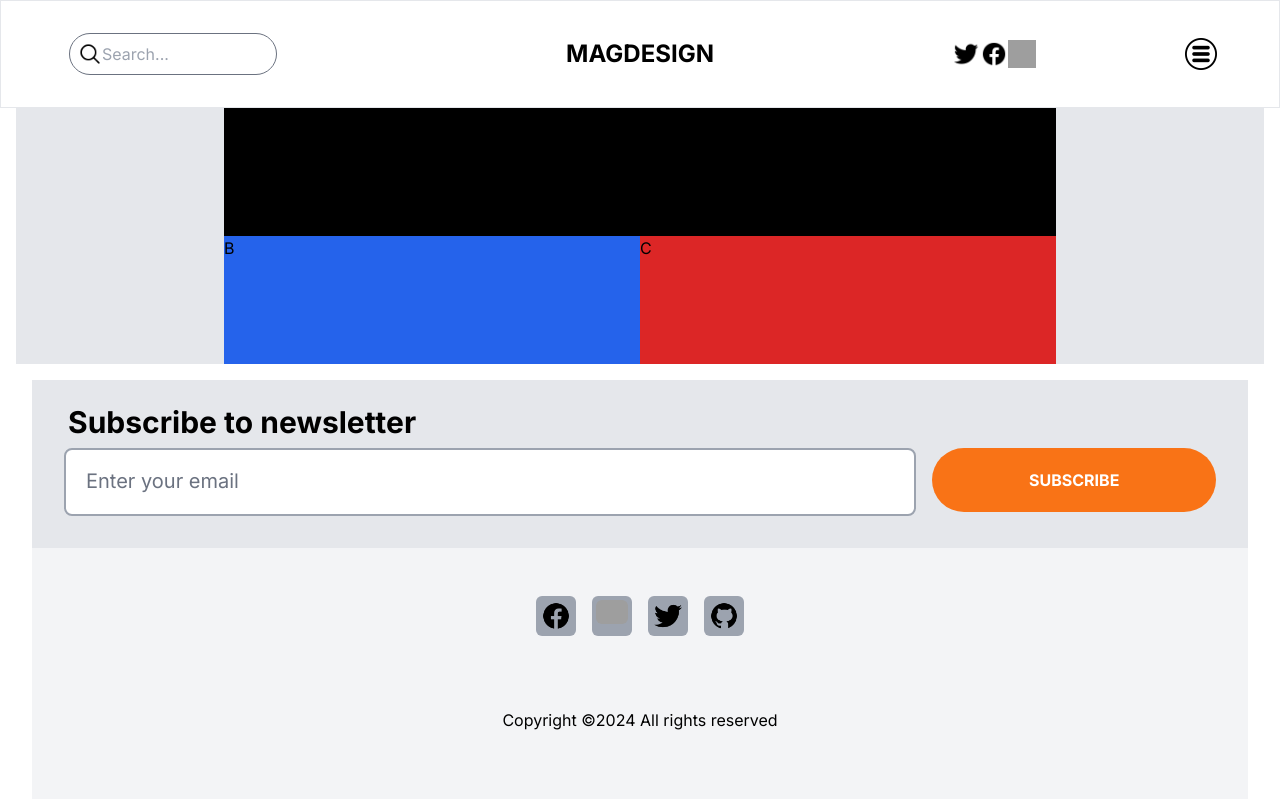
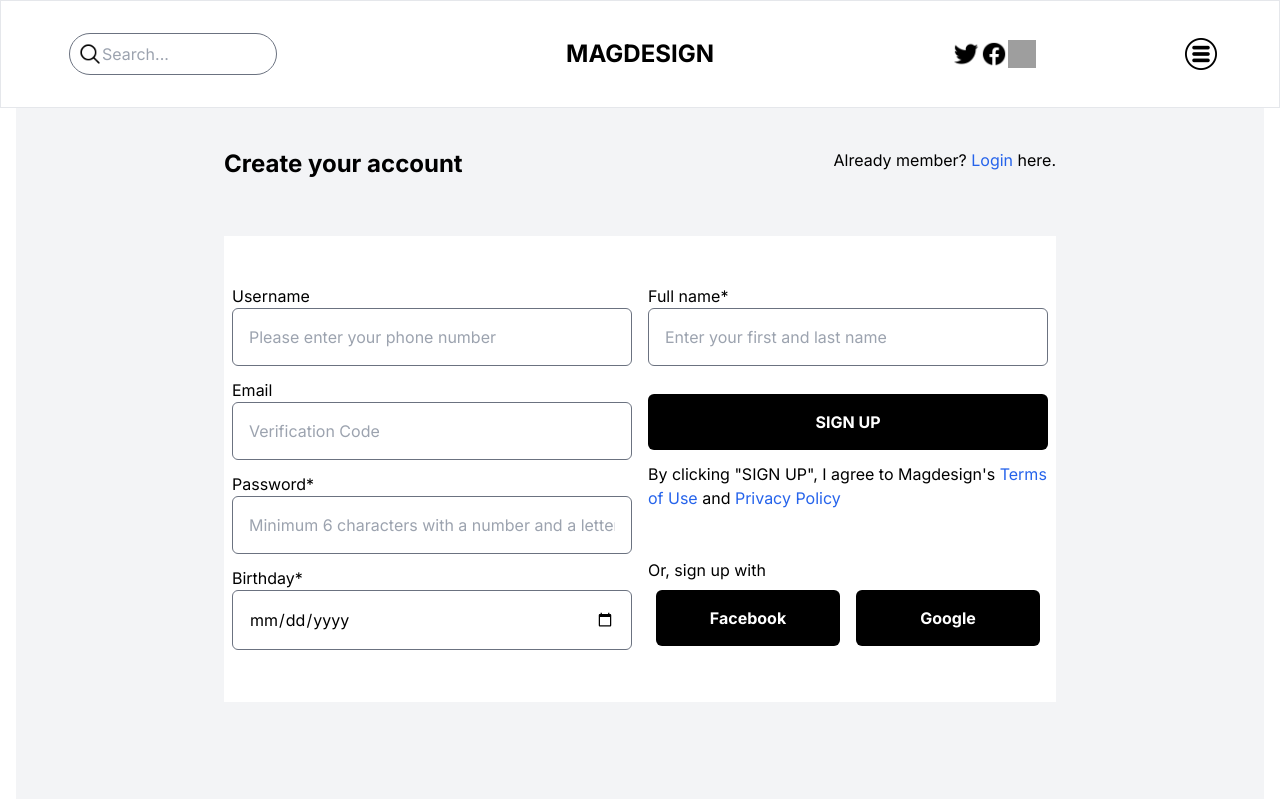
Before and after one commit to NabarajBasnet/MagDesign, a Next.js app: page /account/signup in a window 1280 px wide. Shown: the top 799 px of the page. Built offline with nearby package versions, Linux system fonts and the light colour scheme; grey boxes are pictures that could not be loaded.

Commit message:
Log In and Sign Up pages created

```diff
--- a/src/app/account/login/page.jsx
+++ b/src/app/account/login/page.jsx
@@ -10,7 +10,7 @@ const Login = () => {
       <div className="w-full">
         <div className=" w-full flex justify-center items-center">
           <div className="w-6/12 py-8 md:flex text-center items-center justify-between">
-            <h1 className="text-2xl font-bold ">Welcome to Magdesign!  Please login</h1>
+            <h1 className="text-2xl font-bold">Welcome to Magdesign!  Please login</h1>
             <span className="mt-12 md:mt-0">New member?
               <Link className="text-blue-500" href={'/account/signup'}> Register </Link>
               here.
@@ -19,31 +19,31 @@ const Login = () => {
         </div>
 
         <div className="w-full  flex justify-center ">
-          <div className="w-11/12 md:w-8/12  md:flex items-center mb-32 bg-white justify-between py-8 px-12">
+          <div className="w-11/12 md:w-8/12 py-16  md:flex items-center mb-32 bg-white justify-between px-12">
             <div className="w-full md:w-5/12">
               <label className="p-2">
                 <p>
                   Phone Number or Email*
                 </p>
-                <input type="text" placeholder="Please enter your Phone Number or Email"  className="border-2 border-gray-600 p-3 w-full rounded-md outline-none"/>
+                <input type="text" placeholder="Please enter your Phone Number or Email" className="border-2 border-gray-600 p-4 w-full rounded-md outline-none" />
               </label>
               <label className="p-2">
                 <p>
                   Password*
                 </p>
-                <input type="password" placeholder="Please enter your password" className="border-2 border-gray-600 p-3 w-full rounded-md outline-none" />
+                <input type="password" placeholder="Please enter your password" className="border-2 border-gray-600 p-4 w-full rounded-md outline-none" />
               </label>
               <div className="flex justify-between mt-5">
-              <h1></h1>
-              <Link href={'/'} className="text-blue-500 p-2">Reset Your Password</Link>
+                <h1></h1>
+                <Link href={'/'} className="text-blue-500 p-2">Reset Your Password</Link>
 
               </div>
             </div>
             <div className="w-full md:w-5/12">
-              <button className="w-full  bg-orange-500 p-3 text-white my-2 rounded-md hover:bg-orange-600 font-bold">LOG IN</button>
+              <button className="w-full transition-all  bg-black p-4 text-white my-2 rounded-md hover:bg-gray-800 font-bold">LOG IN</button>
               <p>Or, login with</p>
-              <button className="w-full bg-blue-500 p-3 text-white my-2 rounded-md hover:bg-blue-600 font-bold">Login In Facebook</button>
-              <button className="w-full bg-red-500 p-3 text-white my-2 rounded-md hover:bg-red-600 font-bold">Login In Google</button>
+              <button className="w-full transition-all bg-black p-4 text-white my-2 rounded-md hover:bg-gray-800 font-bold">Login In Facebook</button>
+              <button className="w-full transition-all bg-black p-4 text-white my-2 rounded-md hover:bg-gray-800 font-bold">Login In Google</button>
             </div>
           </div>
         </div>
--- a/src/app/account/signup/page.jsx
+++ b/src/app/account/signup/page.jsx
@@ -1,14 +1,79 @@
 'use client'
+
+import Link from "next/link";
+import { useState } from "react";
 
 
 const SignUp = () => {
+
+  const [username, setUsername] = useState('')
+  const [email, setEmail] = useState('')
+  const [password, setPassword] = useState('')
+
+  console.log(username)
+  console.log(email)
+  console.log(password)
+  const CreateUser = async () => {
+    const validateFields = !username || !email || !password
+    const validatePassword = !password.length >= 6
+    if (validateFields) {
+      alert('All fields required!')
+    }
+    else if (!validatePassword) {
+      alert('Password should be longer than or equal to 6 characters')
+    }
+  };
+
+
   return (
     <section className="mx-auto px-4">
-      <div className="w-full bg-gray-200 flex flex-col justify-center items-center">
-        <div className="w-8/12 bg-black h-32">A</div>
-        <div className="w-8/12 flex">
-          <div className="w-full bg-blue-600 h-32">B</div>
-          <div className="w-full bg-red-600 h-32">C</div>
+      <div className="w-full bg-gray-100 pb-28 text-center md:flex md:flex-col justify-center items-center">
+        <div className="w-full md:w-8/12 pt-10 md:flex md:justify-between h-32">
+          <h1 className="text-2xl font-bold">Create your account</h1>
+          <span>Already member?
+            <Link href={'/account/login'} className="text-blue-600"> Login </Link>
+            here.
+          </span>
+        </div>
+        <div className="w-full md:w-8/12 md:flex bg-white py-10 justify-between">
+          <div className="w-full p-2">
+            <label className="text-start">
+              <p>Username</p>
+              <input value={username} onChange={(e) => setUsername(e.target.value)} className="outline-none border-gray-500 border p-4 rounded-md w-full" placeholder="Please enter your phone number" />
+            </label>
+
+            <label className="text-start">
+              <p className="mt-3">Email</p>
+              <input value={email} onChange={(e) => setEmail(e.target.value)} className="outline-none border-gray-500 border p-4 rounded-md w-full" type="email" placeholder="Verification Code" />
+            </label>
+
+            <label className="text-start">
+              <p className="mt-3">Password*</p>
+              <input value={password} onChange={(e) => setPassword(e.target.value)} className="outline-none border-gray-500 border p-4 rounded-md w-full" type="password" placeholder="Minimum 6 characters with a number and a letter" />
+            </label>
+
+            <label className="text-start">
+              <p className="mt-3">Birthday*</p>
+              <input className="outline-none border-gray-500 border p-4 rounded-md w-full" type="date" />
+            </label>
+          </div>
+          <div className="w-full p-2">
+            <label className="text-start">
+              <p>Full name*</p>
+              <input className="outline-none border-gray-500 border p-4 rounded-md w-full" type="text" placeholder="Enter your first and last name" />
+            </label>
+            <span className="flex mt-7 flex-col">
+              <button className="bg-black hover:bg-gray-800 rounded-md text-white font-bold transition-all p-4" onClick={CreateUser}>SIGN UP</button>
+              <span className="w-full text-start mt-3">By clicking "SIGN UP", I agree to Magdesign's <Link href={'/'} className="text-blue-600">Terms of Use </Link>and <Link href={'/'} className="text-blue-600">Privacy Policy</Link></span>
+            </span>
+            <div className="mt-12">
+              <p className="text-start">Or, sign up with</p>
+              <div className="w-full md:flex">
+                <button className="w-full md:w-1/2 p-4 rounded-md bg-black hover:bg-gray-800 text-white font-bold transition-all m-2">Facebook</button>
+                <button className="w-full md:w-1/2 p-4 rounded-md bg-black hover:bg-gray-800 text-white font-bold transition-all m-2">Google</button>
+              </div>
+            </div>
+          </div>
         </div>
       </div>
     </section>
--- a/src/app/api/blogs/[blog]/route.js
+++ b/src/app/api/blogs/[blog]/route.js
@@ -1,4 +1,4 @@
-import BlogPost from "@/components/lib/BlogsSchema/blogschema";
+import BlogPost from "@/components/lib/BlogsModel/blogschema";
 import connectionStr from "@/components/lib/DB";
 import mongoose from "mongoose";
 import { NextResponse } from "next/server";
--- a/src/app/api/blogs/route.js
+++ b/src/app/api/blogs/route.js
@@ -1,4 +1,4 @@
-import BlogPost from "@/components/lib/BlogsSchema/blogschema";
+import BlogPost from "@/components/lib/BlogsModel/blogschema";
 import connectionStr from "@/components/lib/DB";
 import mongoose from "mongoose";
 import { NextResponse } from "next/server";
--- a/src/app/api/users/verifyEmail/route.js
+++ b/src/app/api/users/verifyEmail/route.js
@@ -1,4 +1,4 @@
-import BlogPost from "@/components/lib/BlogsSchema/blogschema"
+import BlogPost from "@/components/lib/BlogsModel/blogschema"
 import ConnectDatabase from "@/components/lib/dbConnection/DatabaseConnection";
 import { NextResponse } from "next/server"
 
--- a/src/app/page.js
+++ b/src/app/page.js
@@ -148,9 +148,9 @@ export default function Home() {
             </div>
 
             <div className="flex justify-center items-center w-full">
-              <button onClick={handlePrevPage} className="w-32 m-6  bg-green-500 p-2  rounded-lg text-white font-bold">Previous</button>
+              <button onClick={handlePrevPage} className="w-32 m-6  bg-black hover:bg-gray-700 p-2 transition-all rounded-lg text-white font-bold">Previous</button>
               <h1 className="font-bold">{page}</h1>
-              <button onClick={handleNextPage} className="w-32 m-6 bg-blue-500 p-2 rounded-lg text-white font-bold">Next</button>
+              <button onClick={handleNextPage} className="w-32 m-6 bg-black hover:bg-gray-700 transition-all p-2 rounded-lg text-white font-bold">Next</button>
             </div>
 
             {/* <div className="w-full mt-10 flex justify-around items-start p-4">
--- a/src/components/footer/footer.jsx
+++ b/src/components/footer/footer.jsx
@@ -13,7 +13,7 @@ const Footer = () => {
                     </div>
                     <div className="w-full md:flex">
                         <input type="email" className="w-full md:w-9/12 m-2 border-2 outline-none placeholder:text-xl placeholder:text-gray-500 border-gray-400 rounded-lg p-5" placeholder="Enter your email" />
-                        <button className="w-full md:w-3/12 bg-orange-500 hover:bg-white hover:text-orange-500 hover:shadow-lg h-16 transition-all rounded-full text-white m-2 font-bold ">SUBSCRIBE</button>
+                        <button className="w-full md:w-3/12 bg-black hover:bg-white hover:text-black hover:shadow-lg h-16 transition-all rounded-full text-white m-2 font-bold ">SUBSCRIBE</button>
                     </div>
                 </div>
 
--- a/src/components/lib/dbConnection/DatabaseConnection.js
+++ b/src/components/lib/dbConnection/DatabaseConnection.js
@@ -8,15 +8,8 @@ const ConnectDatabase = async () => {
 
     const DB_URI = `mongodb+srv://${username}:${password}@cluster0.uv6odwq.mongodb.net/magdesign?retryWrites=true&w=majority&appName=Cluster0`;
     const req = await mongoose.connect(DB_URI);
-    if (req.STATES.connected) {
-      console.log('Database Connected')
-    }
-    else if (req.STATES.connecting) {
-      console.log('Database Connecting')
-    }
-    else {
-      console.log('Database Error!')
-    }
+    console.log('Database connected')
+    return NextResponse.json({success: true})
   } catch (error) {
     console.log('Error: ', error);
     return NextResponse.json({ error: 'Error connecting to database!' });
--- a/src/components/navbar/Navbar.jsx
+++ b/src/components/navbar/Navbar.jsx
@@ -77,6 +77,7 @@ const Navbar = () => {
                                     <img src="/icons/facebook.png" className="w-7" />
                                     <img src="/icons/instagram.png" className="w-7" />
                                 </Link>
+
                                 <div className="w-3/12 justify-end">
                                     {navsidebarState ? (
                                         <img src="/icons/close-button.png" className="w-8 cursor-pointer" onClick={DispatchnavsidebarState} />
```
Also changed, not shown: src/app/api/users/signup/route.js (+16 -17 lines), src/components/lib/BlogsModel/blogschema.js (renamed from src/components/lib/BlogsSchema/blogschema.js).
